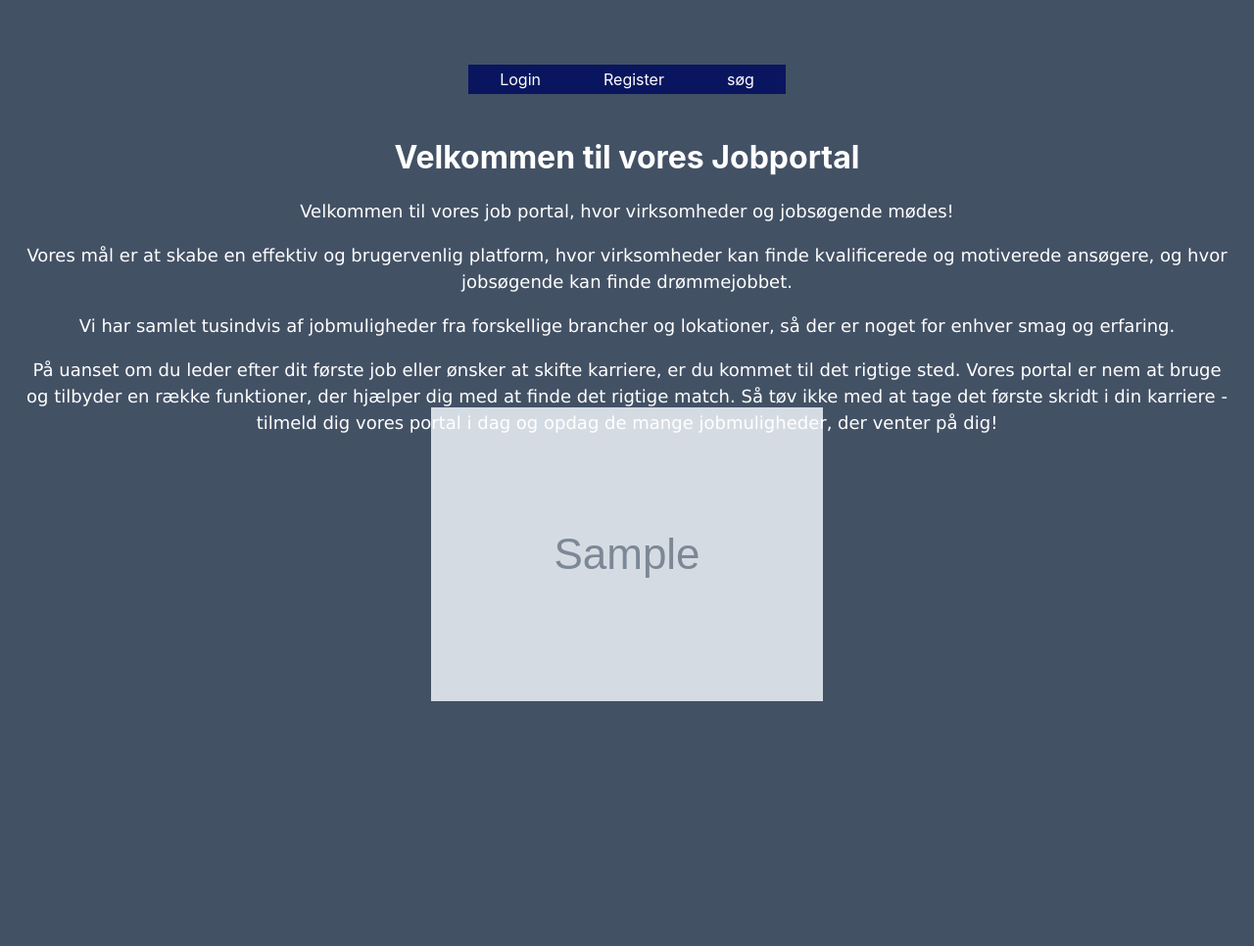
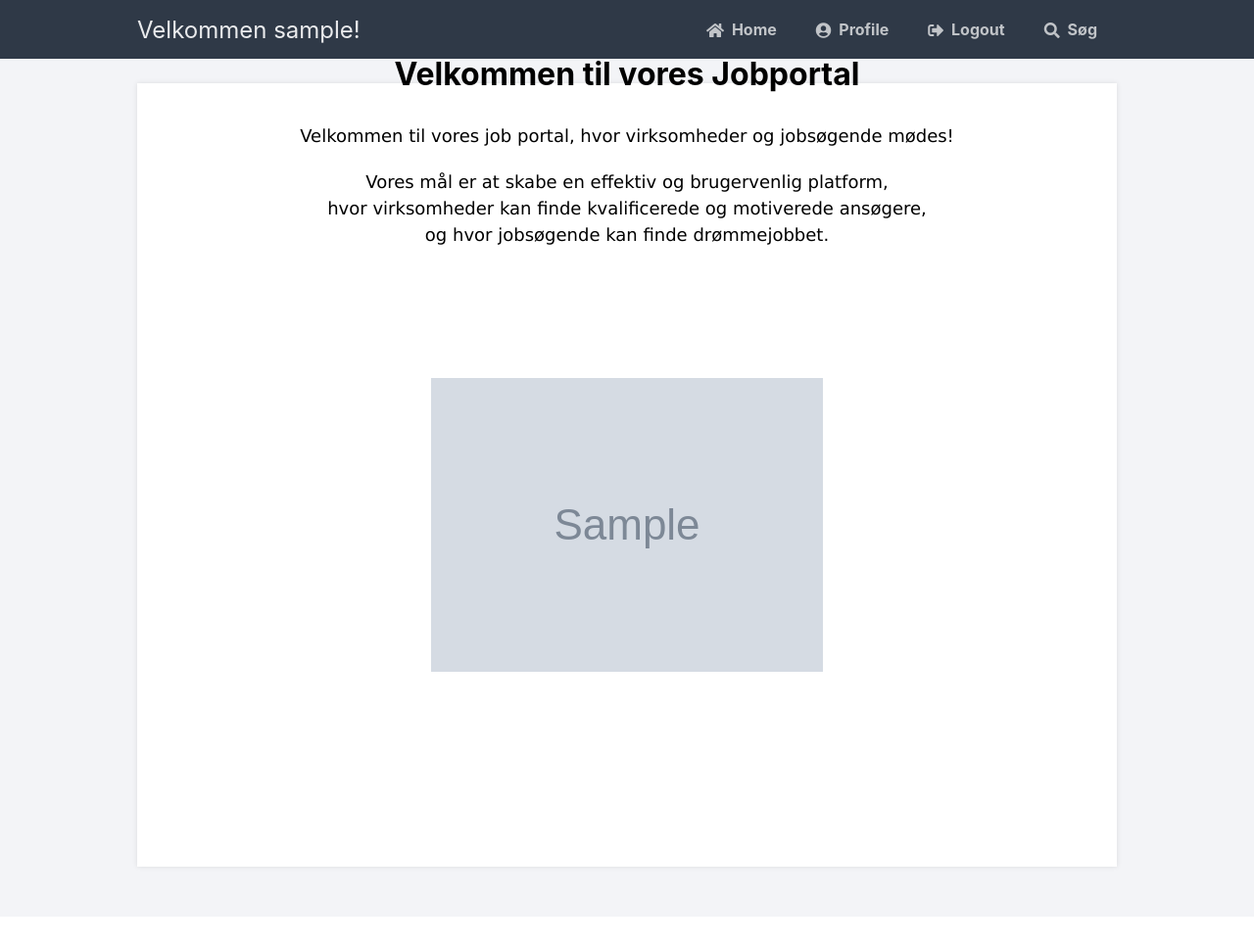
Before and after one commit to erik1594/myflaskapp, a Flask app: template templates/forside.html in a window 1280 px wide. Shown: the whole page at 98% size. After the commit the page ends 890 px from the top, so only its background shows below. Run offline with Flask 3, Linux system fonts and the light colour scheme; the template is opened without the code that fills it: most values are stand-ins (such as "Sample title", 1, 10 or a date in 2020); grey boxes marked "Sample" are stand-in pictures; some libraries are stand-ins or nearby versions.

Commit message:
Forside, home profile og søg alle virker nu

```diff
--- a/static/style.css
+++ b/static/style.css
@@ -199,19 +199,14 @@ body.loggedin {
 }
 h1, h5{
     font-size: 32px;
-    color: #ffffff;
+    color: #000000;
 }
 
 p {
     font-size: 18px;
-    color: #ffffff;
+    color: #000000;
     line-height: 1.5;
     font-family: "verdana", sans-serif;
-}
-.image-container{
-    display: flex;
-    justify-content: center;
-    align-items: center;
 }
 .ledige{
     display: flex;
--- a/templates/forside.html
+++ b/templates/forside.html
@@ -3,38 +3,28 @@
 <head>
     <meta charset="utf-8">
     <link rel="stylesheet" href="{{ url_for('static', filename='style.css') }}">
-    <link rel="stylesheet" href="https://cdnjs.cloudflare.com/ajax/libs/font-awesome/5.15.3/css/all.min.css">
-    <title>Velkommen til portalen</title>
-    <style>
-    </style>
+    <link rel="stylesheet" href="https://use.fontawesome.com/releases/v5.7.1/css/all.css">
 </head>
 <body>
-    <div class="container">
-        <div class ="overskrift">
-        <h1>Velkommen til vores Jobportal</h1>
-        </div>
-        <div class= "tekst">
+    {% extends "layout.html" %}
+
+    {% block content%}
+
+        <div class="container">
+            <div class ="overskrift">
             <h1>Velkommen til vores Jobportal</h1>
-            <p>Velkommen til vores job portal, hvor virksomheder og jobsøgende mødes!</p>
-            <p>Vores mål er at skabe en effektiv og brugervenlig platform, hvor virksomheder kan finde kvalificerede og motiverede ansøgere, og hvor jobsøgende kan finde drømmejobbet.</p>
-            <p>Vi har samlet tusindvis af jobmuligheder fra forskellige brancher og lokationer, så der er noget for enhver smag og erfaring.</p>
-            <p>På uanset om du leder efter dit første job eller ønsker at skifte karriere, er du kommet til det rigtige sted. Vores portal er nem at bruge og tilbyder en række funktioner, der hjælper dig med at finde det rigtige match. Så tøv ikke med at tage det første skridt i din karriere - tilmeld dig vores portal i dag og opdag de mange jobmuligheder, der venter på dig!</p>
-        </div>
-        <div class="button-container">
-                <a href="login" class="button">Login</a>
-                <a href="registrer" class="button">Register</a>
-                <a href="#" class="button">søg</a>
-        </div>
+            </div>
+            <div class= "tekst">
+                <p>Velkommen til vores job portal, hvor virksomheder og jobsøgende mødes!</p>
+                <p>Vores mål er at skabe en effektiv og brugervenlig platform, <br> hvor virksomheder kan finde kvalificerede og motiverede ansøgere, <br> og hvor jobsøgende kan finde drømmejobbet.</p>
+
+            </div> <br>
         <div class="image-container">
             <div class="ledige">
             <img src="{{ user_image }}">
         </div>
     </div>
 
-
-
-
-</div>
-</div>
+    {% endblock %}
 </body>
 </html>
--- a/templates/layout.html
+++ b/templates/layout.html
@@ -9,10 +9,11 @@
 	<body class="loggedin">
 		<nav class="navtop">
 			<div>
-				<h1>Website Title</h1>
+				<h1>Velkommen {{ username }}!</h1>
                 <a href="{{ url_for('home') }}"><i class="fas fa-home"></i>Home</a>
 				<a href="{{ url_for('profile') }}"><i class="fas fa-user-circle"></i>Profile</a>
 				<a href="{{ url_for('logout') }}"><i class="fas fa-sign-out-alt"></i>Logout</a>
+				<a href="{{ url_for('search') }}"><i class="fas fa-search"></i>Søg</a>
 			</div>
 		</nav>
 		<div class="content">
```
Also changed, not shown: main.py (+24 -5 lines), templates/home.html (+12 -26 lines), templates/result.html (added, +44 -0 lines), templates/search.html (+22 -0 lines).
